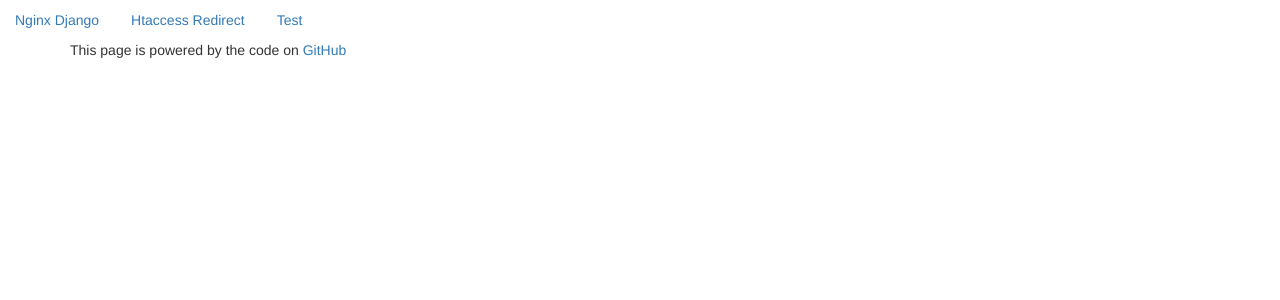
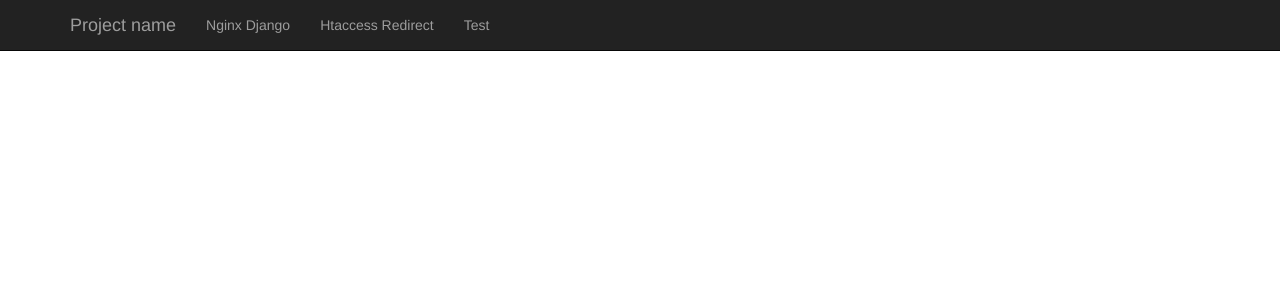
Before and after one commit to Sudo-Kid/angularjs_config_gen, a PHP site: page / in a window 1280 px wide. Shown: the top 300 px of the page. Run offline with PHP 8.4, Linux system fonts and the light colour scheme.

Commit message:
More updates to the look

```diff
--- a/index.php
+++ b/index.php
@@ -29,15 +29,29 @@
     </style>
   </head>
 <body>
-<section>
-  <ul class="nav nav-pills">
+<nav class="navbar navbar-inverse navbar-fixed-top">
+  <div class="container">
+    <div class="navbar-header">
+      <button type="button" class="navbar-toggle collapsed" data-toggle="collapse" data-target="#navbar" aria-expanded="false" aria-controls="navbar">
+        <span class="sr-only">Toggle navigation</span>
+        <span class="icon-bar"></span>
+        <span class="icon-bar"></span>
+        <span class="icon-bar"></span>
+      </button>
+      <a class="navbar-brand" href="#">Project name</a>
+    </div>
+    <div id="navbar" class="collapse navbar-collapse">
+      <ul class="nav navbar-nav">
         <li><a href ng-click="tab = 1">Nginx Django</a></li>
         <li><a href ng-click="tab = 2">Htaccess Redirect</a></li>
         <li><a href ng-click="tab = 3">Test</a></li>
       </ul>
-</section>
+    </div><!--/.nav-collapse -->
+  </div>
+</nav>
 
 <div class="container">
+  <div class="starter-template">
 
     <div class="panel" ng-show="tab === 1">
       <form name="settingsNginxDjango" ng-controller="NginxDjangoController as configCrtl"
@@ -76,6 +90,7 @@
     </div>
 
   </div>
+</div>
 
 <footer>
   <div class="container">
```
Lines whose indentation alone changed are shown as unchanged.
